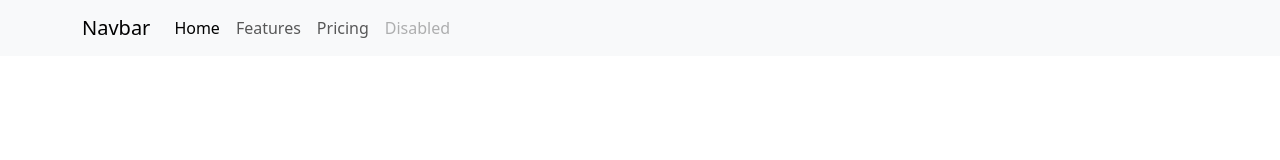
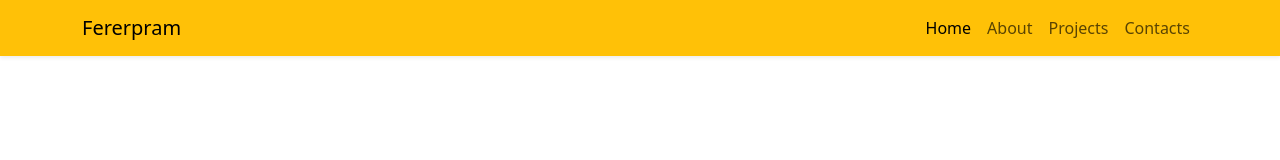
Before and after one commit to ferdynandergypramudanii/Lat_Boots5, a plain HTML site: page index.html in a window 1280 px wide. Drawn offline with nearby package versions, Linux system fonts and the light colour scheme.

Commit message:
add navbar

```diff
--- a/index.html
+++ b/index.html
@@ -11,28 +11,29 @@
 
 <body>
     <!-- Navbar Start -->
-    <nav class="navbar navbar-expand-lg bg-body-tertiary">
-        <!-- container-fluid -->
+    <nav class="navbar navbar-expand-lg navbar-light bg-warning shadow-sm">
+        <!-- container-fluid bfre -->
         <div class="container">
-            <a class="navbar-brand" href="#">Navbar</a>
+            <a class="navbar-brand" href="#">Fererpram</a>
             <button class="navbar-toggler" type="button" data-bs-toggle="collapse" data-bs-target="#navbarNav"
                 aria-controls="navbarNav" aria-expanded="false" aria-label="Toggle navigation">
                 <span class="navbar-toggler-icon"></span>
             </button>
             <div class="collapse navbar-collapse" id="navbarNav">
-                <ul class="navbar-nav">
+                <ul class="navbar-nav ms-auto">
                     <li class="nav-item">
                         <a class="nav-link active" aria-current="page" href="#">Home</a>
                     </li>
                     <li class="nav-item">
-                        <a class="nav-link" href="#">Features</a>
+                        <a class="nav-link" href="#">About</a>
                     </li>
                     <li class="nav-item">
-                        <a class="nav-link" href="#">Pricing</a>
+                        <a class="nav-link" href="#">Projects</a>
                     </li>
                     <li class="nav-item">
-                        <a class="nav-link disabled" aria-disabled="true">Disabled</a>
+                        <a class="nav-link" href="#">Contacts</a>
                     </li>
+
                 </ul>
             </div>
         </div>
```
Also changed, not shown: note.txt.
